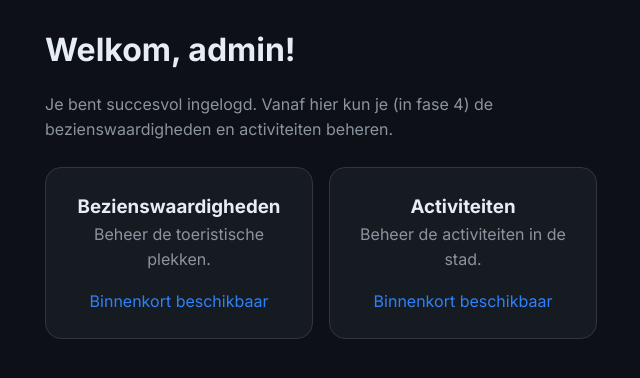
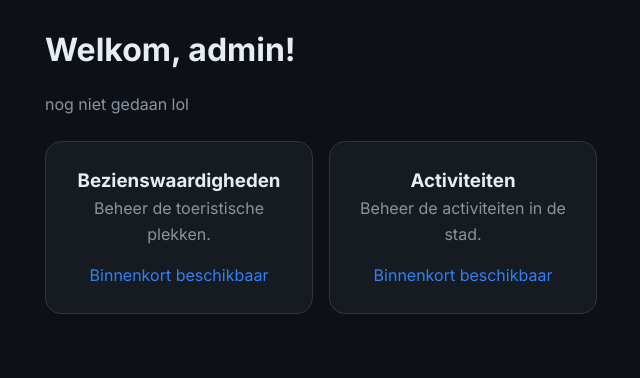
Before and after one commit to Levi-Elias/berlijn-hacketon, a PHP site: page /admin/index.php in a window 1280 px wide. Shown: the part 87-465 px from the top of the page, without its empty margins (319-959 px from the left). Run offline with PHP 8.4, Linux system fonts and the light colour scheme; a user stored in the database is signed in.

Commit message:
admin begin

```diff
--- a/admin/index.php
+++ b/admin/index.php
@@ -54,7 +54,7 @@ if (!isset($_SESSION['admin_logged_in']) || $_SESSION['admin_logged_in'] !== tru
 
     <main class="container">
         <h1>Welkom, <?= htmlspecialchars($_SESSION['admin_username']) ?>!</h1>
-        <p>Je bent succesvol ingelogd. Vanaf hier kun je (in fase 4) de bezienswaardigheden en activiteiten beheren.</p>
+        <p>nog niet gedaan lol</p>
 
         <div class="dashboard-cards">
             <div class="dash-card">
```
